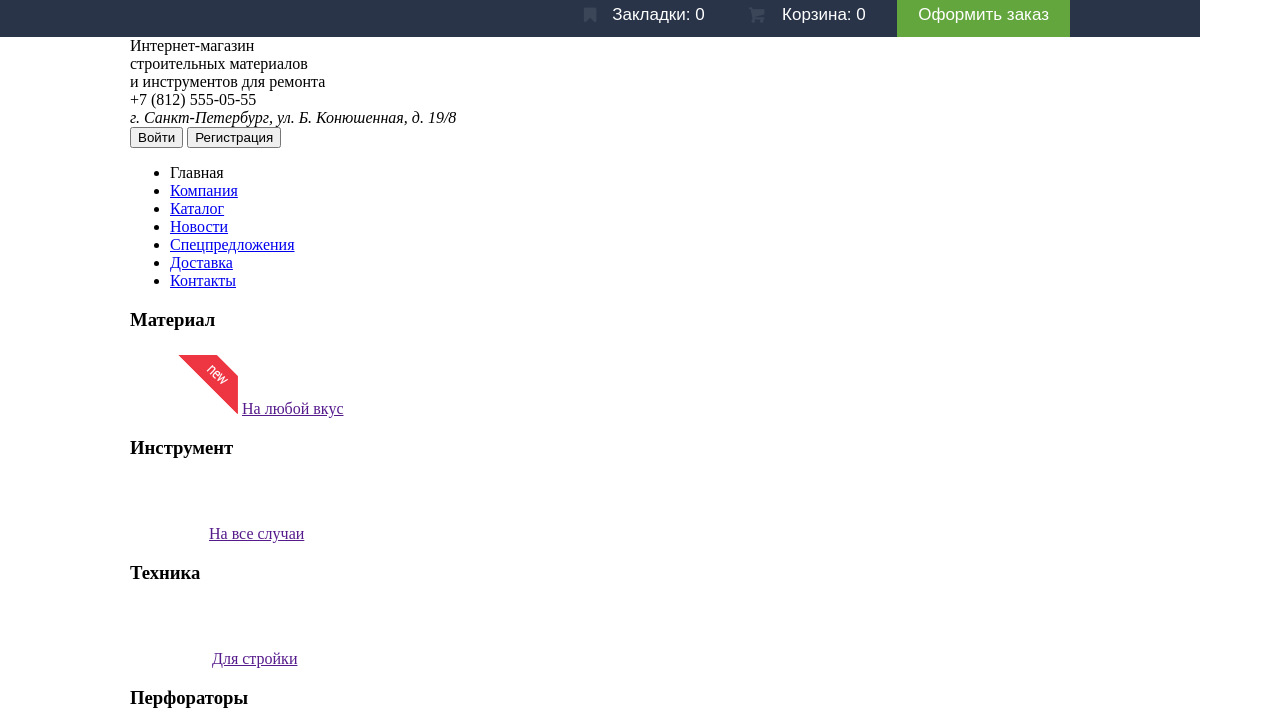
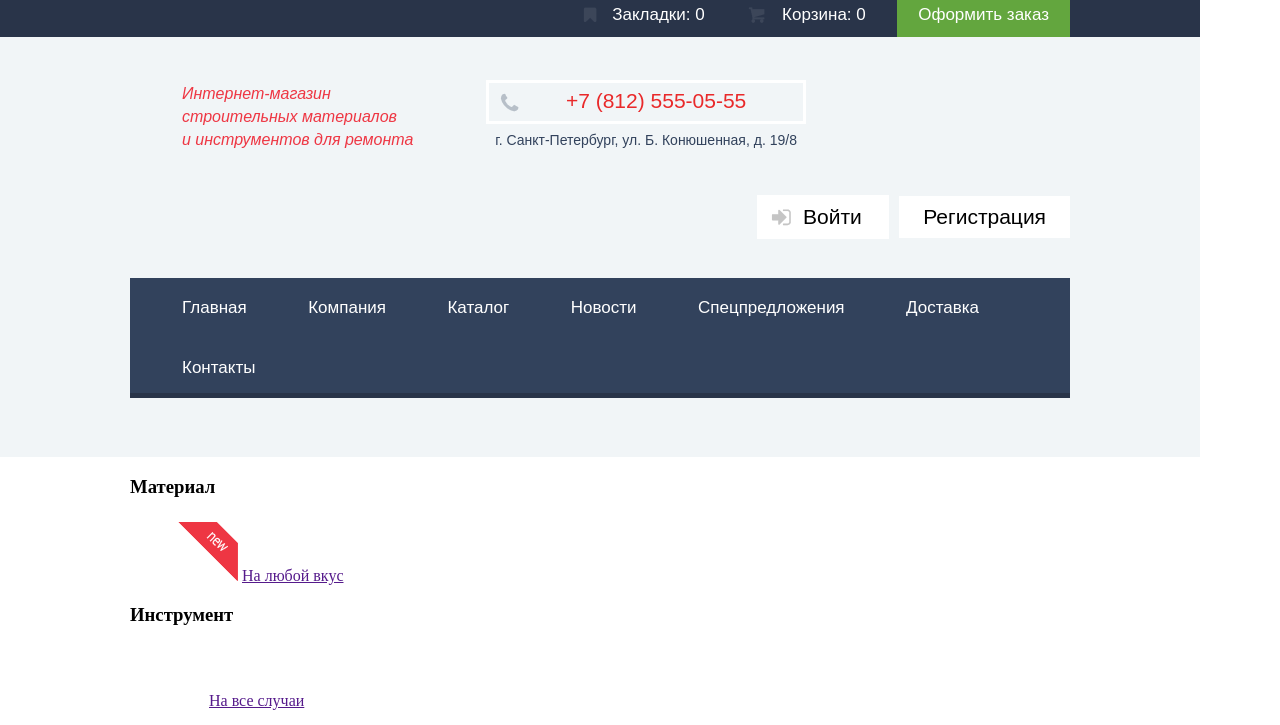
Before and after one commit to karachev/Technomart, a plain HTML site: page index.html in a window 1280 px wide. Shown: the part 49-774 px from the top of the page. Drawn offline with Linux system fonts and the light colour scheme.

Commit message:
0.3.2
Header good.

```diff
--- a/css/style.less
+++ b/css/style.less
@@ -75,6 +75,114 @@ header {
 			}
 		}
 	}
+
+	.header__info-shop {
+		font-family: "Cuprum", sans-serif;
+		background-color: #f1f5f7;
+		margin-top: 0px;
+		.info-shop__left {
+			float: left;
+			margin-top: 45px;
+			margin-left: 52px;
+			span {
+				color: #ee3643;
+				font-size: 16px;
+				font-style: italic;
+				line-height: 23px;
+			}
+		}
+
+		.info-shop__center {
+			float: left;
+			margin-top: 43px;
+			margin-left: 73px;
+			.phone-block {
+				border: 3px solid white;
+				text-align: center;
+				padding: 9px 33px 9px 53px;
+				background: url(../img/icon-phone.png) no-repeat 11px center;
+				span {
+					color: #e9292a;
+					font-size: 21px;
+					font-weight: 400;
+					line-height: 18px;
+				}
+			}
+
+			address {
+				color: #32425c;
+				font-size: 14px;
+				font-weight: 400;
+				line-height: 24px;
+				margin-top: 4px;
+				font-style: normal;
+				margin-left: 9px;
+				padding-right: 9px;
+			}
+		}
+
+		.info-shop__right {
+			float: right;
+			margin-top: 43px;
+			margin-left: 70px;
+
+			.btn {
+				background-color: #fff;
+				color: black;
+				font-size: 21px;
+				font-weight: 400;
+				line-height: 18px;
+				border: none;
+			}
+
+			.btn__login {
+				font-family: "Cuprum", sans-serif;
+				padding: 13px 27px 13px 46px;
+				background: url(../img/icon-login-normal-active.png) 14px center no-repeat #fff;
+			}
+
+			.btn-registration {
+				font-family: "Cuprum", sans-serif;
+				padding: 12px 24px;
+				margin-left: 6px;
+			}
+		}
+
+		.header-navigation {
+			clear: both;
+			display: inline-block;
+			margin-top: 23px;
+			margin-bottom: 43px;
+			ul {
+				background-image: linear-gradient(to top, #32425c 0%, #32425c 99%, #32425c 100%);
+				box-shadow: inset 0 -5px 0 #293449;
+				padding: 0px 31px;
+				li {
+					display: inline-block;
+					padding: 21px;
+					margin-right: 15px;
+					span {
+						color: white;
+						font-size: 17px;
+						font-weight: 400;
+						line-height: 17px;
+					}
+
+					a {
+						color: white;
+						font-size: 17px;
+						font-weight: 400;
+						line-height: 17px;
+						text-decoration: none;
+					}
+				}
+
+				li:last-child {
+					margin-right: 0px;
+				}
+			}
+		}
+	}
 }
 
 .container {
--- a/index.html
+++ b/index.html
@@ -31,25 +31,25 @@
 				</div>
 			</div>
   	</div>
-  	<div class="container">
-  		<div class="header__about-shop"> <!-- Название -->
-				<div class="about-shop__left">
+
+  	<div class="header__info-shop clearfix">
+  		<div class="container clearfix">
+				<div class="info-shop__left">
 					<span>Интернет-магазин<br>
 						строительных материалов<br>
 						и инструментов для ремонта</span> <!-- ? -->
 				</div>
-				<div class="about-shop__middle">
+				<div class="info-shop__center">
 					<div class="phone-block">
 						<span>+7 (812) 555-05-55</span>
 					</div>
 					<address>г. Санкт-Петербург, ул. Б. Конюшенная, д. 19/8</address>
 				</div>
-				<div class="about-shop__right">
-					<button>Войти</button> <!-- ? -->
-					<button>Регистрация</button> <!-- ? -->
+				<div class="info-shop__right">
+					<button class="btn btn__login">Войти</button> <!-- ? -->
+					<button class="btn btn-registration">Регистрация</button> <!-- ? -->
 				</div>
-	  	</div>
-			<navi class="header-navigation">
+				<nav class="header-navigation">
 					<ul>
 						<li><span>Главная</span></li>
 						<li><a href="#">Компания</a></li>
@@ -59,8 +59,12 @@
 						<li><a href="#">Доставка</a></li>
 						<li><a href="#">Контакты</a></li>
 					</ul>
-			</navi>
+				</nav>
   		</div>
+  	</div>
+
+
+
   </header>
   <main>
   	<div class="container">
```
Also changed, not shown: css/style.css. Lines whose indentation alone changed are shown as unchanged.
